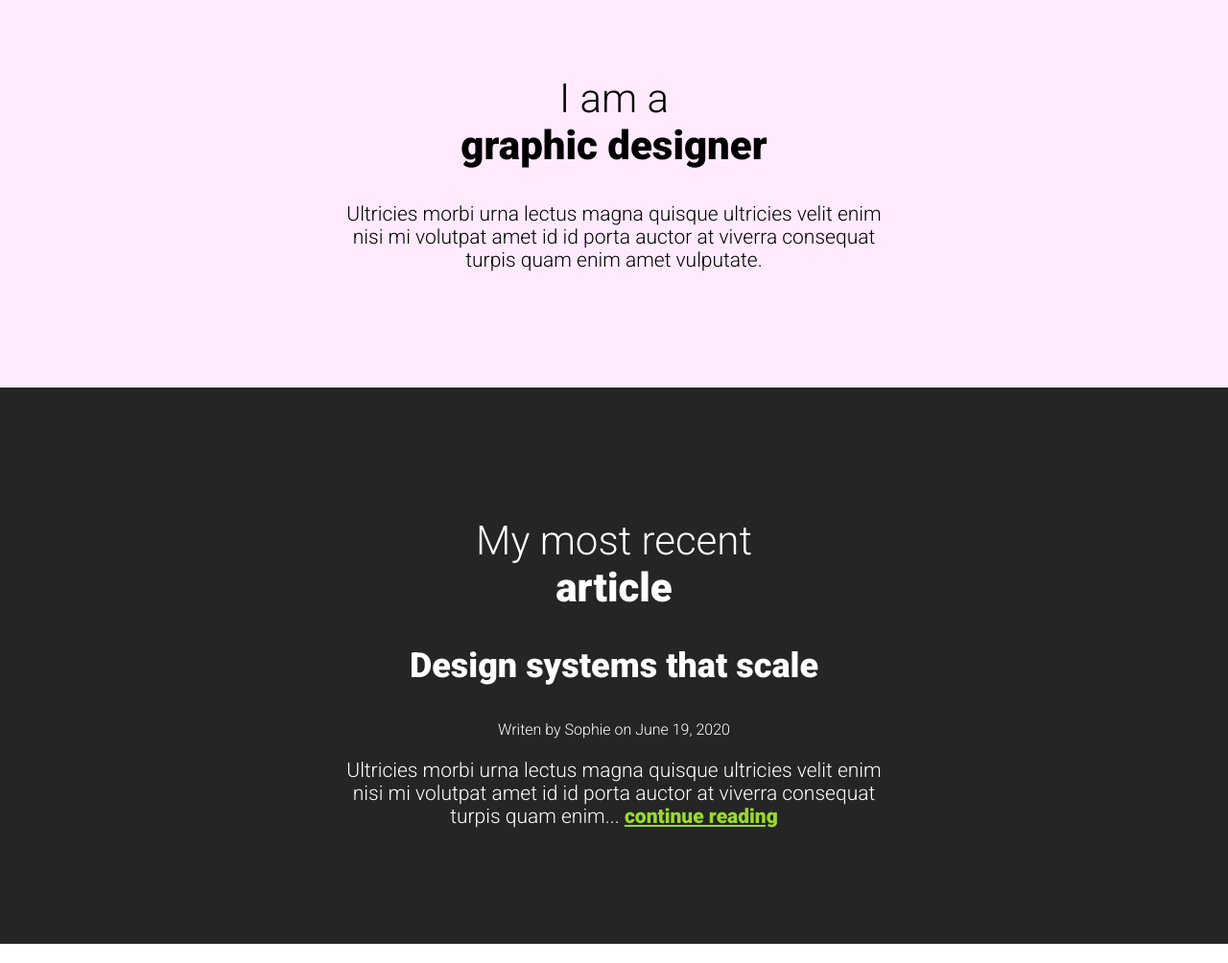
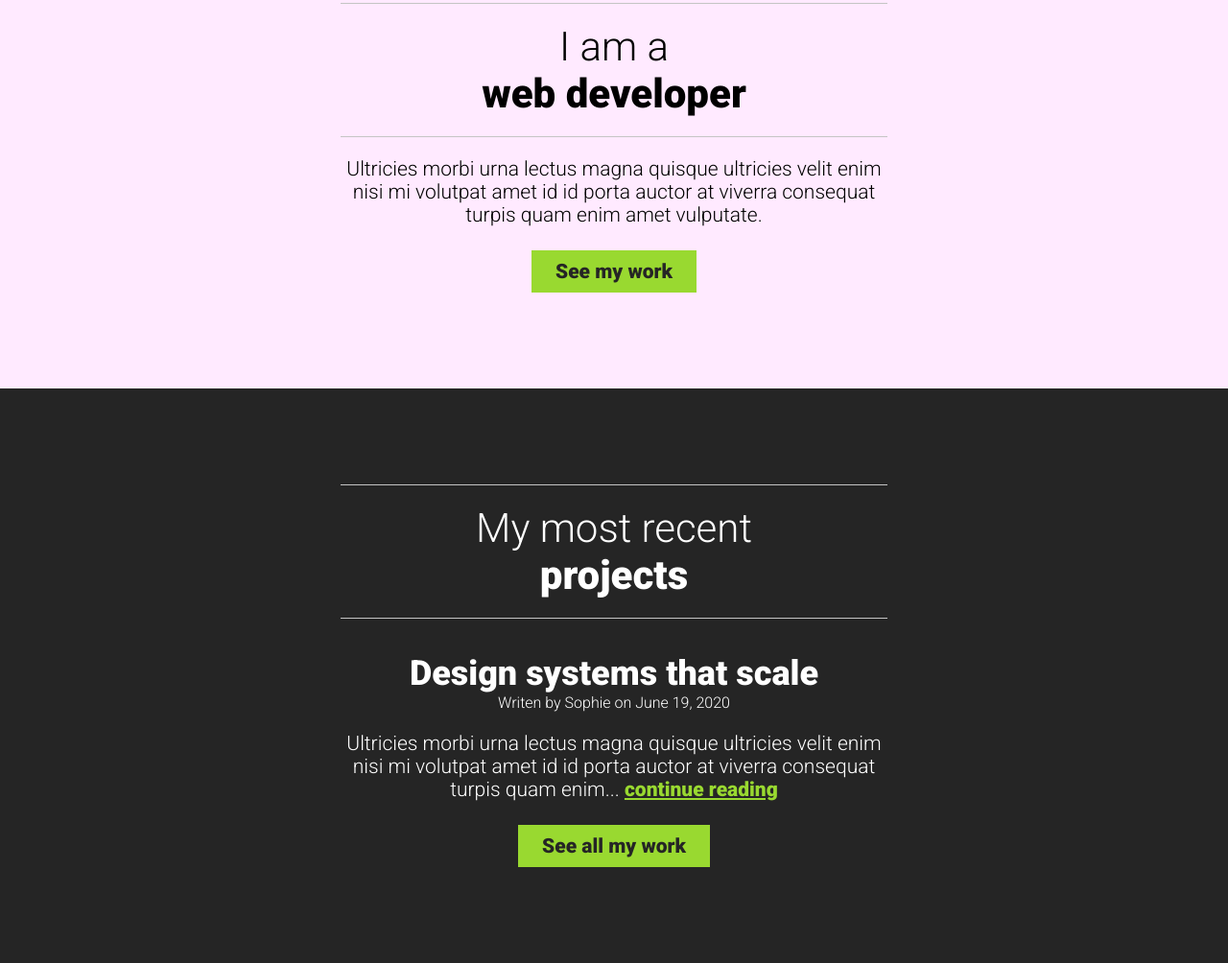
Before and after one commit to djimageonline/challenge-portfolio, a plain HTML site: page index.html in a window 1280 px wide. Shown: the part 784-1788 px from the top of the page at 96% size. Drawn offline with Linux system fonts and the light colour scheme.

Commit message:
added title border and adjusted css

```diff
--- a/index.css
+++ b/index.css
@@ -1,3 +1,4 @@
+
 body {
   text-align: center;
   font-family: 'Roboto', sans-serif;
@@ -21,24 +22,34 @@ img {
 
 h1 {
   font-size: 60px;
+
 }
 
 h2{
   font-size: 42px;
+  border-top: 1px solid #c4c4c4;
+  border-bottom: 1px solid #c4c4c4;
+  padding: 20px 0;
+  margin-bottom: 20px;
+
 }
 
 h3{
   font-size: 36px;
   font-weight: 900;
+  margin-bottom: 0;
 }
 
 h1,
 h2 {
   font-weight: 300;
+  margin-top: 0;
+
 }
 
 .small{
   font-size: 16px;
+  margin-top: 0;
 }
 
 .title1 {
@@ -55,6 +66,9 @@ h2 {
 }
 
 /* Link */
+p {
+  margin-bottom: 0;
+}
 
 a{
   color: #99d930;
@@ -86,3 +100,18 @@ header{
   background-color: #252525;
   color: #fff;
 }
+
+.btn {
+  display: inline-block;
+  background-color: #99d930;
+  text-decoration: none;
+  margin-top: 25px;
+  padding: 10px 25px;
+  color: #252525;
+}
+
+.btn:hover,
+.btn:focus {
+  background-color: #252525;
+  color: #fff;
+}
--- a/index.html
+++ b/index.html
@@ -14,25 +14,27 @@
   <body>
       <header class="inverse">
         <div class="containers">
-          <h1>Hello, my name is <span class="title1">Sophie</span></h1>
+          <h1>Hello, my name is <span class="title1">Johnny</span></h1>
           <img src="img/yay.png" alt="pic of Johnny">
         </div>
       </header>
 
       <section class="section1">
         <div class="containers">
-          <h2>I am a <span class="title2">graphic designer</span></h2>
+          <h2>I am a <span class="title2">web developer</span></h2>
           <p>Ultricies morbi urna lectus magna quisque ultricies velit enim nisi mi volutpat amet id id porta auctor at viverra consequat turpis quam enim amet vulputate.</p>
+          <a href="#" class="btn">See my work</a>
         </div>
       </section>
 
       <section class="section2 inverse">
         <div class="containers">
-          <h2>My most recent <span class="title2">  article</span></h2>
+          <h2>My most recent <span class="title2">  projects</span></h2>
           <article>
             <h3>Design systems that scale</h3>
             <p class="small">Writen by Sophie on June 19, 2020</p>
             <p>Ultricies morbi urna lectus magna quisque ultricies velit enim nisi mi volutpat amet id id porta auctor at viverra consequat turpis quam enim... <a href="#">continue reading</a></p>
+            <a href="#" class="btn">See all my work</a>
           </article>
         </div>
       </section>
```
